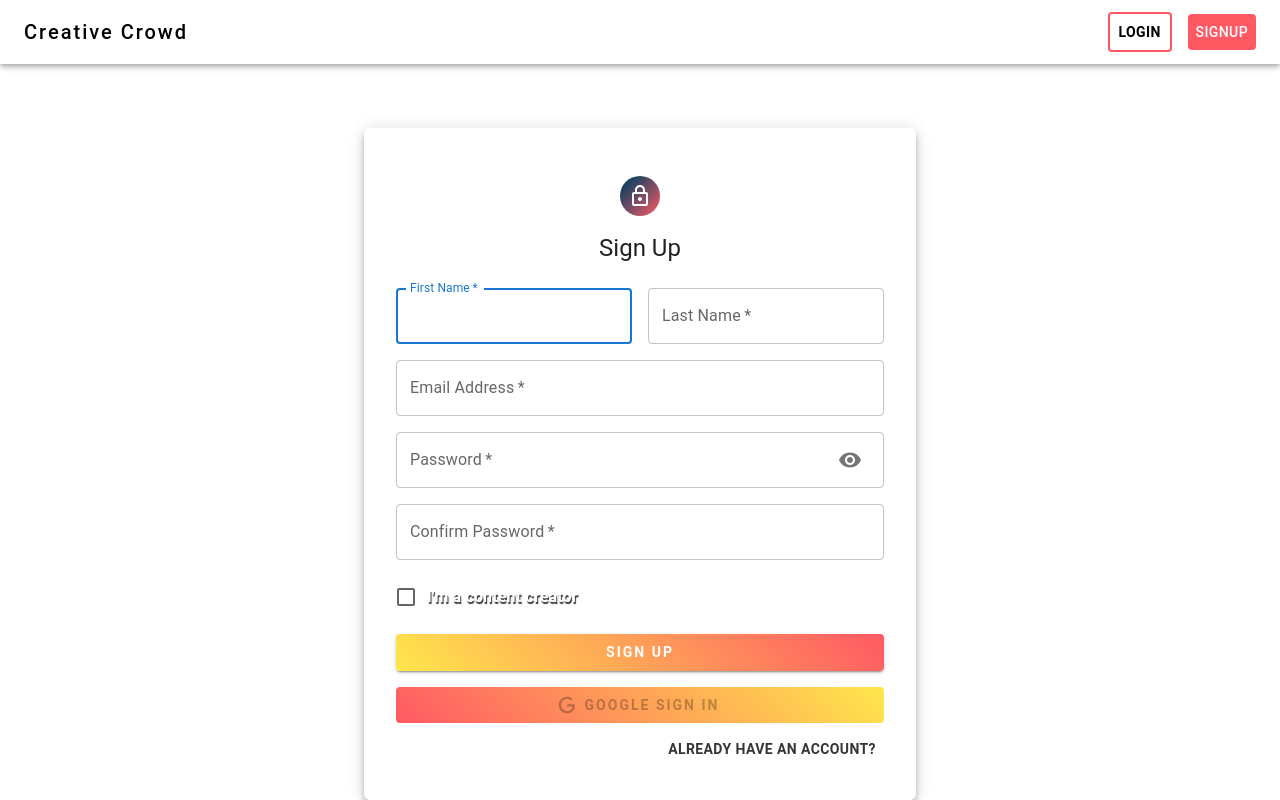
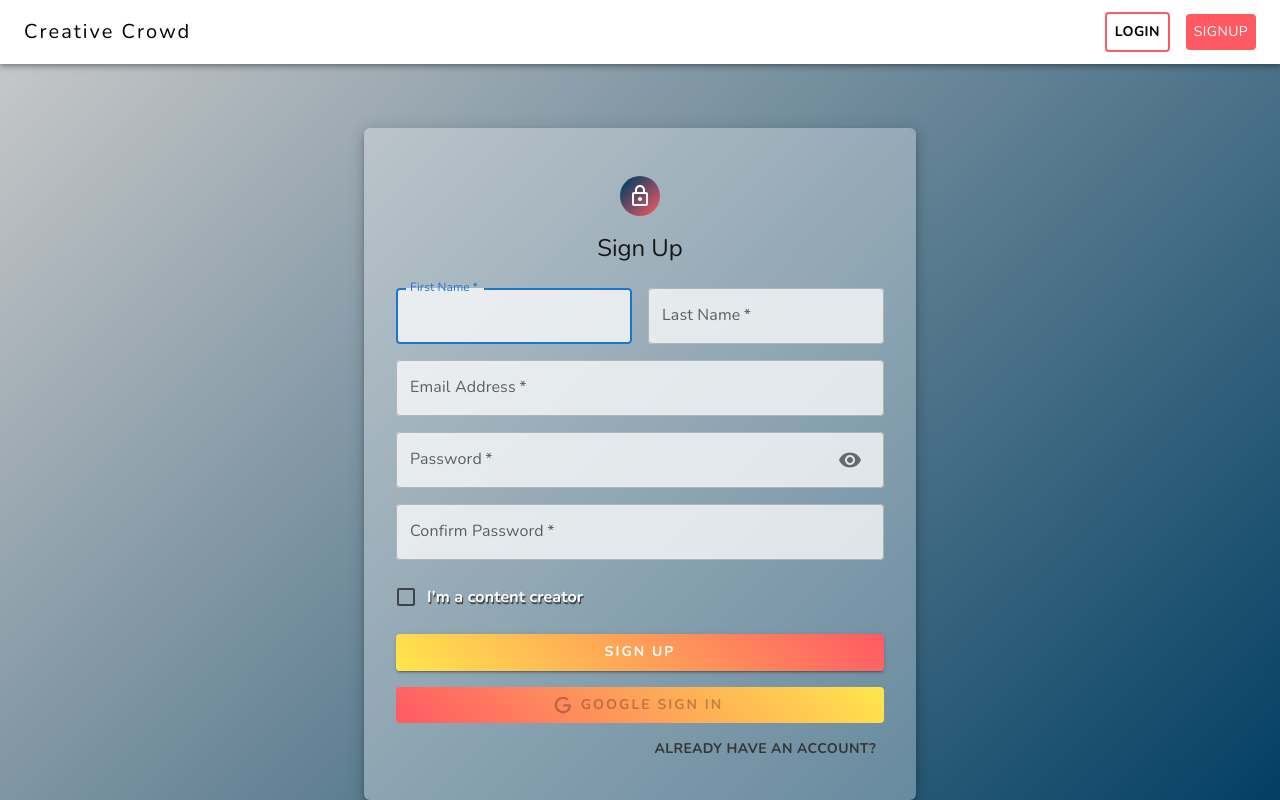
Before and after one commit to ktkyletran/candy-tribbler, a React (Create React App) app in the folder client/: page / in a window 1280 px wide. Built offline with nearby package versions, Linux system fonts and the light colour scheme.

Commit message:
index css reset and app styling

```diff
--- a/client/src/App.css
+++ b/client/src/App.css
@@ -0,0 +1,16 @@
+@import url('https://fonts.googleapis.com/css2?family=Nunito:wght@400;700;900&display=swap');
+
+* {
+  font-family: 'Nunito', sans-serif !important;
+  margin: 0;
+  padding: 0;
+}
+
+body {
+  height: 100vh;
+  margin: 0;
+  padding: 0;
+  text-decoration: none;
+  background: linear-gradient(-45deg, #033F63, #cacaca 99%);
+  background-repeat: none;
+}
--- a/client/src/index.css
+++ b/client/src/index.css
@@ -1,5 +1,5 @@
-body {
-  margin: 0;
-  padding: 0;
-  text-decoration: none;
+@import url('https://fonts.googleapis.com/css2?family=Nunito:wght@400;700;900&display=swap');
+
+* {
+  font-family: 'Nunito', sans-serif;
 }
```
